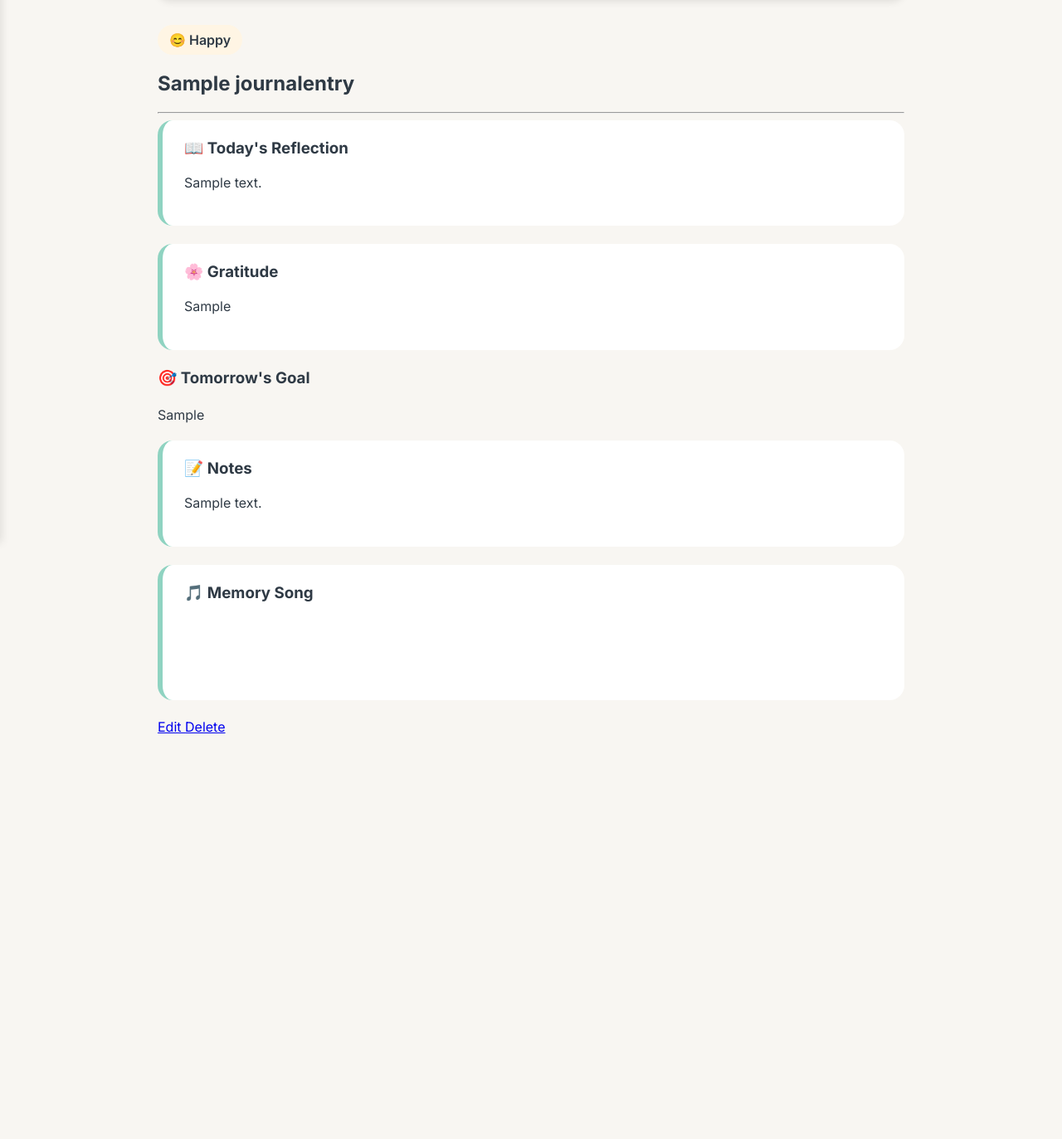
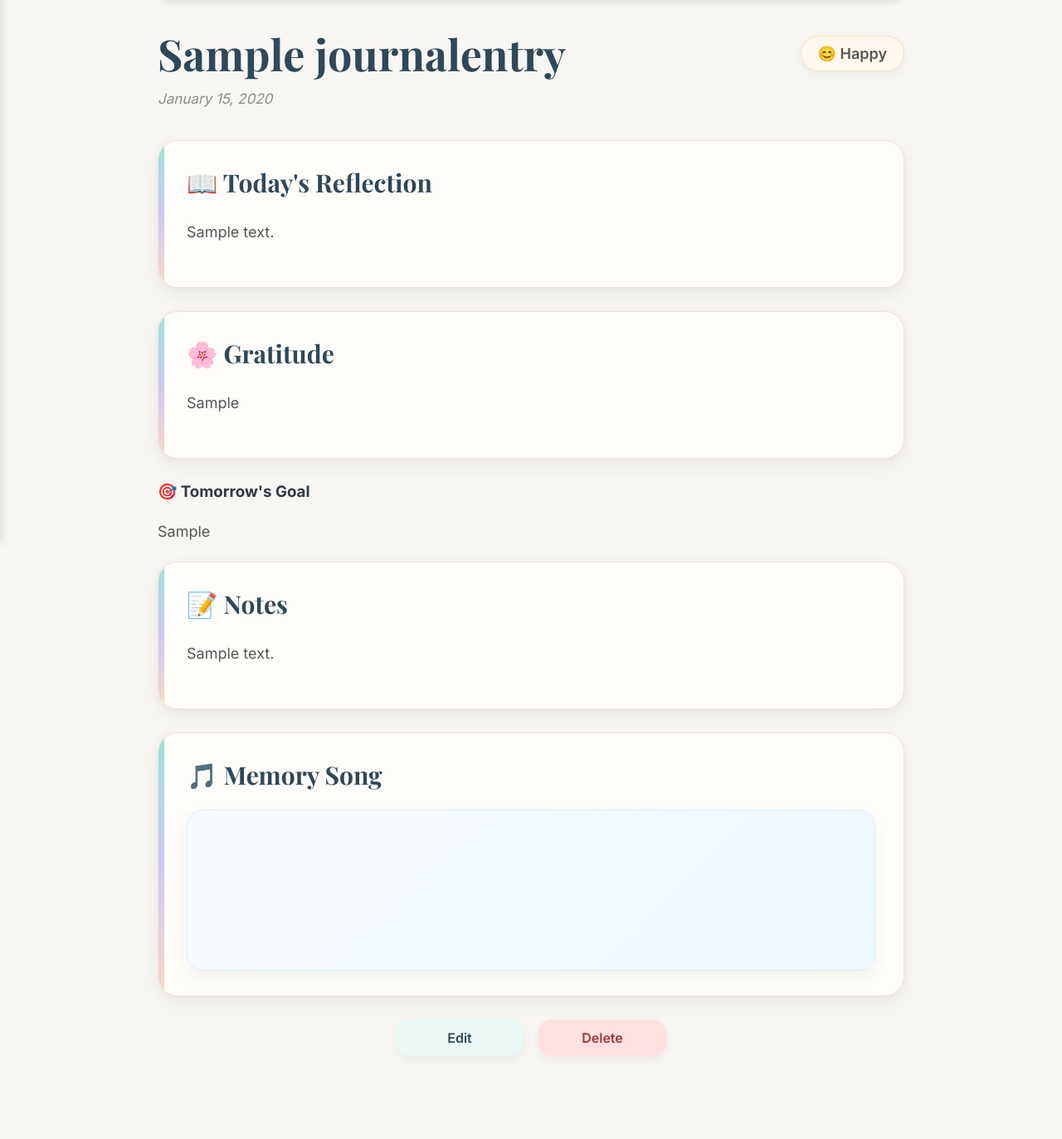
Before and after one commit to saha-tithi/Dear_Diary, a Django app: page /entry/1/ in a window 1280 px wide. Shown: the part 146-1519 px from the top of the page at 83% size. Before the commit the page ends 1030 px from the top, so only its background shows below. Run offline with Django 5.2, Linux system fonts and the light colour scheme; a user stored in the database is signed in; tables that the repository leaves empty hold one stand-in row (values such as "Sample post").

Commit message:
polishing UI entry_deatil

```diff
--- /dev/null
+++ b/journal/static/css/entry_detail.css
@@ -0,0 +1,188 @@
+
+/*entry detail*/
+.title-row{
+
+    display:flex;
+
+    justify-content:space-between;
+
+    align-items:center;
+
+    gap:20px;
+
+    flex-wrap:wrap;
+
+}
+
+.title-row h2{
+
+    margin:0;
+
+    font-family:'Playfair Display', serif;
+
+    font-size:52px;
+
+    color:#2F4858;
+
+}
+
+.mood-display{
+
+    display:inline-flex;
+
+    align-items:center;
+
+    gap:10px;
+
+    padding:10px 20px;
+
+    border-radius:999px;
+
+    background:#FFF8EC;
+
+    border:1px solid #F2DFC0;
+
+    font-size:18px;
+
+    font-weight:600;
+
+    color:#555;
+
+    box-shadow:0 4px 12px rgba(0,0,0,.05);
+
+}
+.detail-header{
+
+    margin-bottom:40px;
+
+}
+
+.detail-date{
+
+    margin-top:10px;
+
+    color:#8B8B8B;
+
+    font-style:italic;
+
+    font-size:17px;
+
+}
+.journal-section{
+
+    position:relative;
+
+    background:#fffdfa;
+
+    padding:30px 34px;
+
+    margin-bottom:28px;
+
+    border-radius:24px;
+
+    border:1px solid #ECE5DD;
+
+    box-shadow:
+        0 8px 24px rgba(0,0,0,.05),
+        0 2px 8px rgba(0,0,0,.03);
+
+    overflow:hidden;
+
+}
+
+.journal-section::before{
+
+    content:"";
+
+    position:absolute;
+
+    top:0;
+
+    left:0;
+
+    width:7px;
+
+    height:100%;
+
+    background:linear-gradient(
+        to bottom,
+        #98E4D6,
+        #CFC7F8,
+        #F7D9C4
+    );
+
+}
+
+.journal-section h3{
+
+    display:flex;
+
+    align-items:center;
+
+    gap:12px;
+
+    margin:0 0 22px;
+
+    font-family:'Playfair Display',serif;
+
+    font-size:30px;
+
+    font-weight:700;
+
+    color:#2F4858;
+
+}
+
+.section-content{
+
+    font-size:18px;
+
+    line-height:2;
+
+    color:#555;
+
+}
+.entry-card{
+
+    animation:fadeIn .45s ease;
+
+}
+
+@keyframes fadeIn{
+
+    from{
+
+        opacity:0;
+
+        transform:translateY(15px);
+
+    }
+
+    to{
+
+        opacity:1;
+
+        transform:translateY(0);
+
+    }
+
+}
+.music-card{
+
+    margin-top:20px;
+
+    padding:18px;
+
+    background:linear-gradient(
+        135deg,
+        #F7FBFF,
+        #EEF8FF
+    );
+
+    border:1px solid #D9ECFF;
+
+    border-radius:20px;
+
+    box-shadow:0 8px 20px rgba(0,0,0,.05);
+
+}
--- a/journal/static/css/style.css
+++ b/journal/static/css/style.css
@@ -20,11 +20,71 @@ header{
     border-radius:15px;
     box-shadow:0 2px 10px rgba(0,0,0,0.1);
 }
-.entry-weather {
-    font-style: italic;
-    color: #555;
-    margin-bottom: 10px;
+.actions{
+    display:flex;
+
+    justify-content:center;
+
+    align-items:center;
+
+    gap:18px;
+
+    margin-top:28px;
+
 }
+.btn-small{
+
+    display:inline-flex;
+
+    align-items:center;
+
+    justify-content:center;
+
+    min-width:110px;
+
+    padding:12px 22px;
+
+    border-radius:16px;
+
+    text-decoration:none;
+
+    font-weight:600;
+
+    transition:.25s;
+
+    box-shadow:0 4px 12px rgba(0, 0, 0,.05);
+
+}
+
+
+.btn-small:not(.danger){
+
+    background:#EAF8F6;
+
+    color:#2F4858;
+
+}
+.danger{
+
+    background:#FFE0E0;
+
+    color:#9A3A3A;
+
+}
+
+.btn-small:hover{
+
+    transform:translateY(-3px);
+
+    box-shadow:0 10px 18px rgba(0,0,0,.08);
+
+}
+
+
+
+
+
+
 .user-info{
     font-size:14px;
     color:#666;
@@ -199,27 +259,7 @@ form p{
 }
 
 
-.journal-section{
-     padding:22px 26px;
 
-    margin-bottom:22px;
-
-    border-left:6px solid #8fd3c1;
-
-    border-radius:18px;
-
-    background:white;
-
-}
-
-.journal-section h3{
-    margin-top:0;
-    margin-bottom:12px;
-}
-
-.section-content{
-    line-height:1.8;
-}
 .logout-btn{
     width:100%;
     background:none;
--- a/journal/templates/entry_detail.html
+++ b/journal/templates/entry_detail.html
@@ -1,25 +1,37 @@
 {% extends 'base.html' %}
+{% load static %}
+
+{% block extra_css %}
+<link rel="stylesheet" href="{% static 'css/entry_detail.css' %}">
+{% endblock %}
+
 
 {% block content %}
 
 <div class="entry-card">
 
 
-<div class="entry-meta">
+<div class="detail-header">
+
+    <div class="title-row">
+
+        <h2>{{ entry.title }}</h2>
 
         <span class="mood-display">
             {{ entry.mood_emoji }} {{ entry.mood|title }}
         </span>
 
+    </div>
+
+    <p class="detail-date">
+        {{ entry.created_at|date:"F d, Y" }}
+    </p>
 
 </div>
-
-<h2>{{ entry.title }}</h2>
 
 
 
 
-<hr>
 
 <div class="journal-section">
 
@@ -66,20 +78,24 @@
 
 {% if spotify_embed_url %}
 
-<div class="journal-section">
+<div class="journal-section song">
 
     <h3>🎵 Memory Song</h3>
 
+    <div class="music-card">
+
         <iframe
-        style="border-radius:16px"
+            style="border-radius:14px"
             src="{{ spotify_embed_url }}"
-        width="60%"
-        height="80"
+            width="80%"
+            height="152"
             frameborder="0"
             allowfullscreen=""
             allow="autoplay; clipboard-write; encrypted-media; fullscreen; picture-in-picture"
             loading="lazy">
         </iframe>
+
+    </div>
 
 </div>
 
```
Also changed, not shown: journal/static/css/home.css (+78 -67 lines). Lines whose indentation alone changed are shown as unchanged.
